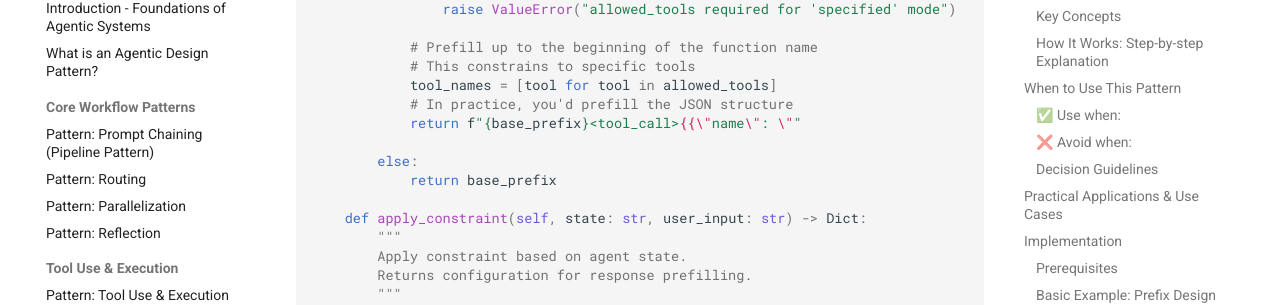
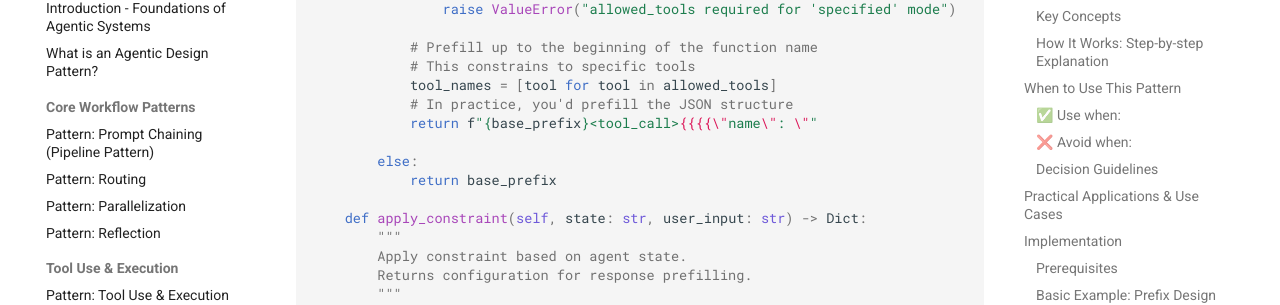
Before and after one commit to kourgeorge/agents-patterns-atlas, an MkDocs documentation site: the page built from docs/pattern-constrained-tool-use-mask-dont-remove.md, in a window 1280 px wide and 900 px high, scrolled down 6103 px. Shown: the part 146-451 px from the top of the window. Built offline with MkDocs 1.6.1 and Material for MkDocs 9.7.7, drawn with Linux system fonts in a browser that asks for light colours; comment, search, counter and statistics services are not loaded.

Commit message:
fix parts

```diff
--- a/docs/pattern-constrained-tool-use-mask-dont-remove.md
+++ b/docs/pattern-constrained-tool-use-mask-dont-remove.md
@@ -208,7 +208,7 @@ class ToolConstraintManager:
             # This constrains to specific tools
             tool_names = [tool for tool in allowed_tools]
             # In practice, you'd prefill the JSON structure
-            return f"{base_prefix}<tool_call>{{\"name\": \""
+            return f"{base_prefix}<tool_call>{{{{\"name\": \""
 
         else:
             return base_prefix
```
